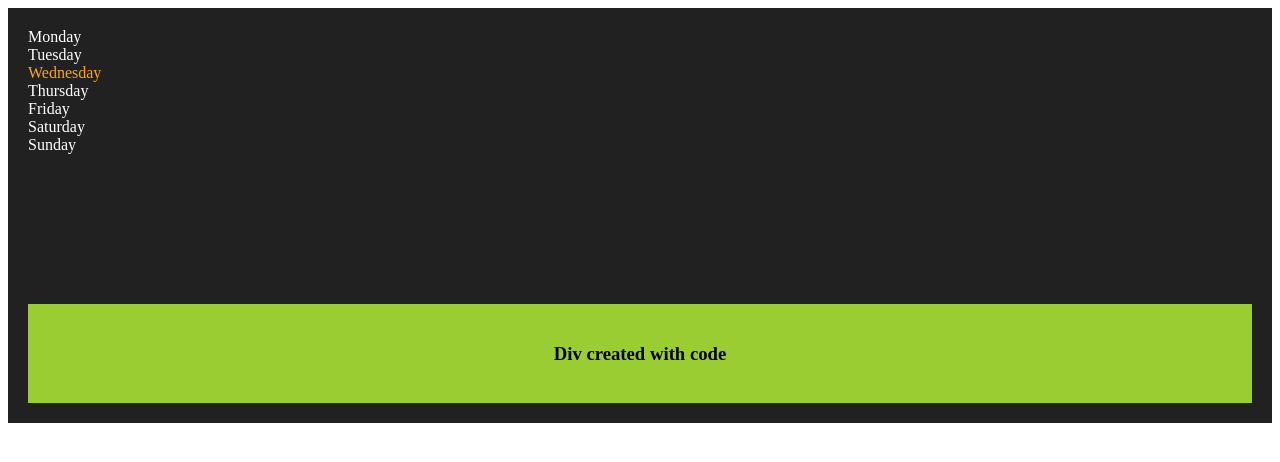
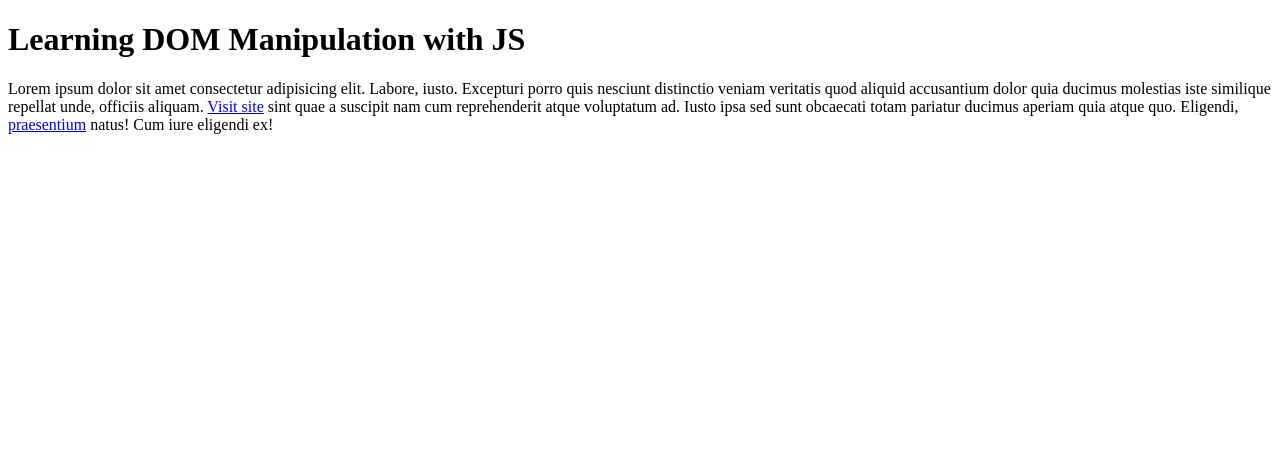
Before and after one commit to Ribal-Raza/js-concepts, a website: page 4_DOM_Manipulation/1_DOM_Concepts.html in a window 1280 px wide. Drawn offline with Linux system fonts and the light colour scheme.

Commit message:
DOM structure, concepts and terminologies

```diff
--- a/4_DOM_Manipulation/1_DOM_Concepts.html
+++ b/4_DOM_Manipulation/1_DOM_Concepts.html
@@ -1,86 +1,117 @@
 <!DOCTYPE html>
 <html lang="en">
   <head>
+    <!--What is the DOM?
+    The DOM (Document Object Model) is a programming interface (API) provided by the browser.
+    It represents the HTML page as a live, tree-like structure in memory.
+    Why it's called an API:
+    Because JavaScript can use built-in functions (like querySelector, createElement, etc.)
+    to interact with the page—read or change elements, text, attributes, styles, and more.
+    It's the "bridge" between HTML/CSS (static) and JavaScript (dynamic).-->
     <meta charset="UTF-8" />
     <meta name="viewport" content="width=device-width, initial-scale=1.0" />
-    <title>DOM Manipulation Learning</title>
+    <title>DOM Manipulation</title>
   </head>
   <body>
-    <div id="wrapper" class="parent">
-      <div class="day">Monday</div>
-      <div class="day">Tuesday</div>
-      <div class="day">Wednesday</div>
-      <div class="day">Thursday</div>
-      <div class="day">Friday</div>
-      <div class="day">Saturday</div>
-      <div class="day">Sunday</div>
+    <!-- A simple template for practice-->
+    <div class="bg-blue">
+      <h1 class="heading">Learning DOM Manipulation with JS</h1>
+      <p id="para">
+        Lorem ipsum dolor sit amet consectetur adipisicing elit. Labore, iusto.
+        Excepturi porro quis nesciunt distinctio veniam veritatis quod aliquid
+        accusantium dolor quia ducimus molestias iste similique repellat unde,
+        officiis aliquam. <a href="#" class="link1">Adipisci</a> sint quae a
+        suscipit nam cum reprehenderit atque voluptatum ad. Iusto ipsa sed sunt
+        obcaecati totam pariatur ducimus aperiam quia atque quo. Eligendi,
+        <a href="#" class="link2">praesentium</a> natus! Cum iure eligendi ex!
+      </p>
     </div>
+    <script>
+      /** How Browser Builds the DOM (Step-by-Step)
+       * 1. Browser loads the HTML and starts parsing top to bottom.
+       * 2. It creates a 'document' object as the root of the DOM.
+       * 3. Then it adds the <html> element as the top-level node.
+       * 4. Inside <html>, it adds <head> and <body> nodes.
+       * 5. All tags (<meta>, <title>, <div>, <h1>, <p>...) become "element nodes".
+       * 6. All text inside tags becomes "text nodes".
+       * 7. Attributes like class="heading" are added as properties of those nodes.
+       * → This entire structure becomes the live DOM tree JavaScript can access.
+       */
+      /**
+       * DOM Representation (Visual Tree)
+       Window
+       └─ Document
+         └── html
+             ├── head
+             │   ├── meta
+             │   ├── meta
+             │   └── title ("DOM Manipulation")
+             └── body
+                 └── div.bg-blue
+                     ├── h1.heading ("Learning DOM Manipulation with JS")
+                     └── p ("Lorem ipsum... ex!")
+                         ├── a.link1
+                         └── a.link2
+       * DOM representation in Javascript(Browser Memory):
+       * - window // Global browser window/page/tab object
+       * - document // Root DOM object
+       * - document.documentElement // <html>
+       * - document.head            // <head>
+       * - document.body            // <body>
+       * - document.body.firstElementChild // <div class="bg-blue">
+      */
+      // let's start exploring DOM
+      /** `window` Object
+       * `window` is the global object in the browser. It represents the browser window/tab.
+       * It give you access to:
+       * - The DOM (document).
+       * - Browser APIs (alerts, timers, localStorage, etc.).
+       * - Global functions (setTimeout, fetch, etc.).
+       * - Your global variables/functions.
+       */
+      console.log(window); // Output: Window{...}
+      // Accessing DOM (document)
+      console.log(window.document); // Output: #document
+      console.log(document); // Output: #document
+      /** document is not just an object, is it’s a DOM node.
+       * it’s the root node of the DOM tree (called the document node).
+       * The # is a visual cue used by DevTools to show it's a DOM element or node type.
+       * Other nodes show up similarly:
+       * - `#text` for text nodes
+       * - `#comment` for comments
+       * - `html, head, body,` etc. for element nodes
+       */
+      console.dir(document); // Output in directory format like objects
+      // getting links in a DOM
+      console.log(document.links); // Output: HTMLCollection(2) [a.link1, a.link2]
+      /** DOM Collection Types in JavaScript
+       * HTMLCollection – A live, array-like list of HTML element nodes.
+       * - Comes from: getElementsByTagName(), getElementsByClassName(), document.forms, document.links, etc.
+       *
+       * NodeList – A collection of DOM nodes (can include elements, text, comments).
+       * - Comes from: querySelectorAll(), childNodes, etc.
+       *
+       * NamedNodeMap – A live collection of attribute nodes (name-value pairs) on an element.
+       * - Comes from: element.attributes
+       *
+       * Why they're NOT real arrays:
+       * - They lack full Array methods (like map, filter, reduce).
+       * - They're array-like (have .length and index access), but not instances of Array.
+       * - You must use Array.from() or spread syntax ([...collection]) to convert them into real arrays.
+       */
+      //
+      // Accessing Elements by class
+      const heading = document.getElementsByClassName("heading");
+      console.log(heading); // Output: HTMLCollection [h1.heading]
+      // Accessing Elements by Id
+      const paragraph = document.getElementById("para");
+      console.log(paragraph); // Output: p#para
+      // here p#para is not a collection, it is a DOM element node
+      // It is specifically an HTMLElement
+
+      // Accessing inner HTML and changing it
+      const link1 = document.getElementsByClassName("link1"); // Return an HTMLCollection
+      link1[0].innerHTML = "<a>Visit site</a>"; // link[0], 1st element in HTMLCollection
+    </script>
   </body>
-  <script>
-    /* Script tag is used to write JS code inside HTML document. It is a good practice to include script
-    after body tag*/
-    // Selecting/Acessing an element
-    // // 1- through getElementById()
-    // document.getElementById("wrapper");
-    // // 2- through getElementByClass()
-    // document.getElementsByClassName("parent");
-    // // 3- through getElementByTagName()
-    // document.getElementsByTagName("div");
-    // // 4- through querySelector(), it returns only first matching element
-    // document.querySelector(".parent");
-    // // 5- through querySelectorAll(), it returns all matching elements
-    // document.querySelectorAll(".day");
-
-    // Adding/Manipulating Styles
-    const wrapper = document.querySelector(".parent");
-    /* In wrapper varibale, we stored div with classname "parent". We can manipulate it's styling by
-    `.style` proprety.*/
-    wrapper.style.backgroundColor = "#212121";
-    wrapper.style.color = "#ffff";
-    wrapper.style.padding = "20px";
-
-    // Accessing child Elements
-    console.log(wrapper.children);
-    console.log(wrapper.firstElementChild);
-    console.log(wrapper.lastElementChild);
-    /*".children" property returns HTMLCollection of all child elements of targeted element.
-    We can further use `firstElementChild` and `lastElementChild` to access first or last child
-    elements of the targeted element.*/
-    /*As .children property returns HTMLCollection of all child elements, we can access them with array's
-    bracket notation syntax and we can use loop on this collection */
-    const childrenOfWrapper = wrapper.children;
-    console.log(childrenOfWrapper[1]);
-    // we can access each element in childrenOfWraper using for loop
-    for (let i = 0; i < childrenOfWrapper.length; i++) {
-      console.log(childrenOfWrapper[i]);
-    }
-    // to use higher order or functional loops on childrenOfWrapper, we have to convert it in Array
-    // similary we can manipulate or add styles in child elements
-    childrenOfWrapper[2].style.color = "orange";
-
-    /*We can also access parent element from child element*/
-    const firstDay = document.querySelector(".day"); // querySelector returns first matching class element
-    console.log(firstDay.parentElement); // returns parent element
-    // we can also access sibling elements
-    console.log(firstDay.previousSibling);
-    console.log(firstDay.nextElementSibling);
-
-    // Creating a new element
-    const div = document.createElement("div");
-    // created an element using createElement, now we can perform all DOM manilpulation methods on it
-    div.className = "second"; // sets the "class" attribute
-    div.id = "1"; // sets "id" attribute
-    // setAttribute() accepts 2 parameters, attribute name and value of that attribut
-    div.setAttribute("title", "title of div");
-
-    div.innerHTML = "<h3>Div created with code</h3>";
-    // similary we can add styles to our newly created element
-    div.style.backgroundColor = "#9acd32";
-    div.style.padding = "20px";
-    div.style.marginTop = "150px";
-    div.style.color = "black";
-    div.style.textAlign = "center";
-
-    wrapper.appendChild(div); //this adds our newly created "div" in the div with "wrapper" class
-  </script>
 </html>
```
